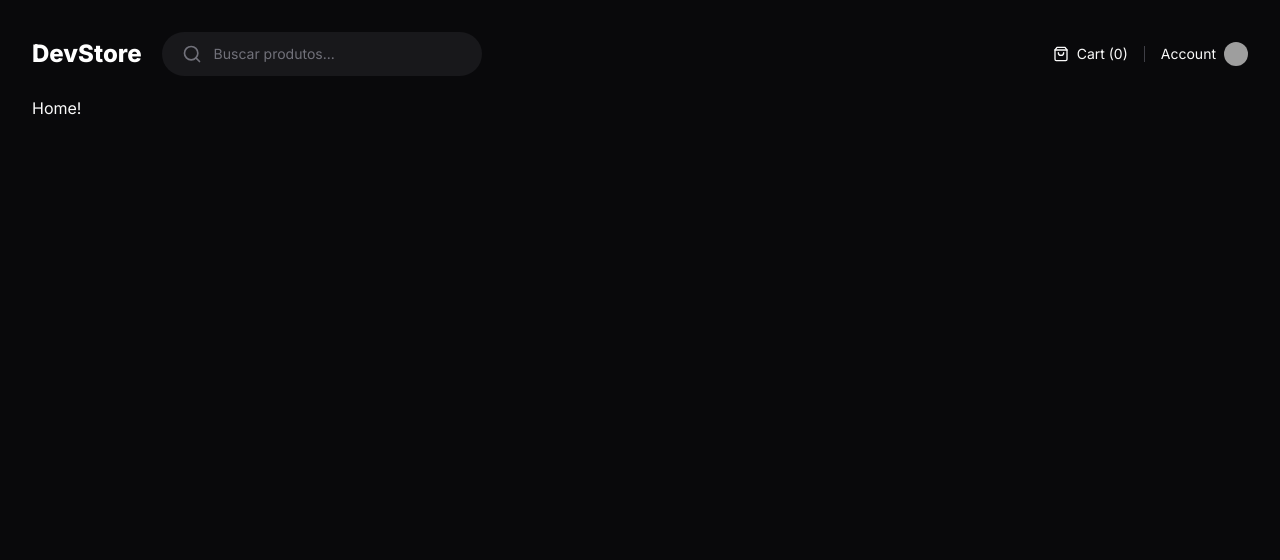
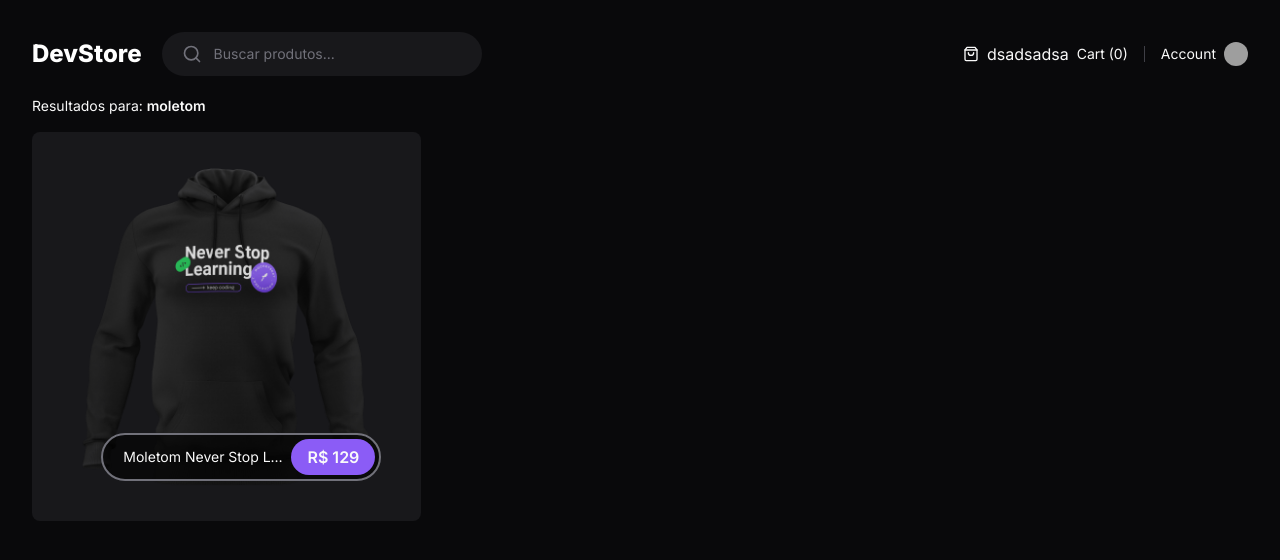
Before and after one commit to iTzRodz/Next13, a Next.js app: page /search in a window 1280 px wide. Shown: the top 560 px of the page. Built offline with nearby package versions, Linux system fonts and the light colour scheme; grey boxes are pictures that could not be loaded.

Commit message:
feat: implement cart context and add to cart functionality

```diff
--- a/src/app/(store)/layout.tsx
+++ b/src/app/(store)/layout.tsx
@@ -1,11 +1,14 @@
 import Header from "@/components/header";
 import { ReactNode } from "react";
+import { CartProvider } from "../contexts/cart-context";
 
 export default function StoreLayout({ children }: { children: ReactNode }) {
   return (
-    <div className="mx-auto grid min-h-screen w-full max-w-[1600px] grid-rows-app gap-5 px-8 py-8">
-      <Header/>
-      {children}
-    </div>
+    <CartProvider>
+      <div className="mx-auto grid min-h-screen w-full max-w-[1600px] grid-rows-app gap-5 px-8 py-8">
+        <Header/>
+        {children}
+      </div>
+    </CartProvider>
   )
 }
--- /dev/null
+++ b/src/app/(store)/product/[slug]/opengraph-image.tsx
@@ -0,0 +1,51 @@
+import { api } from '@/data/api'
+import { Product } from '@/data/types/product'
+import { env } from '@/env'
+import colors from 'tailwindcss/colors'
+import { ImageResponse } from 'next/og'
+import Image from 'next/image'
+
+export const runtime = 'edge'
+
+export const alt = 'About Acme'
+export const size = {
+  width: 1200,
+  height: 630,
+}
+
+export const contentType = 'image/png'
+
+async function getProduct(slug: string): Promise<Product> {
+  const response = await api(`/products/${slug}`, {
+    next: {
+      revalidate: 60 * 60 //1 hour
+    }
+  })
+
+  const products = await response.json()
+  return products
+}
+
+export default async function OgImage({ params } : { params : { slug: string } }) {
+  const product = await getProduct(params.slug)
+
+  const productImageURL = new URL(product.image, env.APP_URL).toString()
+
+  return new ImageResponse(
+    (
+      <div
+        style={{
+          background: colors.zinc[950],
+          width: '100%',
+          height: '100%',
+          display: 'flex',
+          flexDirection: 'column'
+
+        }}
+      >
+       <img src={productImageURL} alt='' style={{ width: '100%' }}/>
+      </div>
+    )
+
+  )
+}
--- a/src/app/(store)/product/[slug]/page.tsx
+++ b/src/app/(store)/product/[slug]/page.tsx
@@ -1,3 +1,4 @@
+import AddToCartButton from "@/components/add-to-cart-button";
 import { api } from "@/data/api";
 import { Product } from "@/data/types/product";
 import { Metadata } from "next";
@@ -25,6 +26,15 @@ export async function generateMetadata({ params }: ProductProps): Promise<Metada
   return {
     title: product.title
   }
+}
+
+export async function generateStaticParams() {
+  const response = await api('/products/featured')
+  const products: Product[] = await response.json()
+
+  return products.map(product => {
+    return { slug: product.slug }
+  })
 }
 
 export default async function ProductPage({ params }: ProductProps) {
@@ -57,7 +67,7 @@ export default async function ProductPage({ params }: ProductProps) {
             })}
           </span>
           <span className="text-sm text-zinc-400">
-            {(product.price / 12).toLocaleString('pt-BR', {
+            Em até 12x s/ juros de {' '} {(product.price / 12).toLocaleString('pt-BR', {
               style: 'currency',
               currency: 'BRL'
             })}
@@ -75,7 +85,7 @@ export default async function ProductPage({ params }: ProductProps) {
           </div>
         </div>
 
-        <button type="button" className="mt-8 flex h-12 items-center justify-center rounded-full bg-emerald-600 text-white">Adicionar ao carrinho</button>
+        <AddToCartButton productId={product.id}/>
       </div>
 
     </div>
--- a/src/app/(store)/search/page.tsx
+++ b/src/app/(store)/search/page.tsx
@@ -1,9 +1,39 @@
+import Image from "next/image";
+import Link from "next/link";
+
 export default async function Search() {
-  await new Promise((resolve) => setTimeout(resolve, 2000))
   return (
-    <div>
-      <h1>Home!</h1>
+    <div className="flex flex-col gap-4">
+      <p className="text-sm">
+        Resultados para: <span className="font-semibold">moletom</span>
+      </p>
+
+      <div className="grid grid-cols-3 gap-6">
+        <Link
+          href={`/product/moletom-never-stop-learning`}
+          className="group relative  rounded-lg bg-zinc-900 overflow-hidden flex justify-center items-end"
+        >
+          <Image
+            src="/moletom-never-stop-learning.png"
+            width={480}
+            height={480}
+            alt=""
+            quality={100}
+            className="group-hover:scale-105 transition-transform duration-500"
+          />
+          <div className="absolute bottom-10 right-10 h-12 flex items-center gap-2 max-w-[280px] rounded-full border-2 border-zinc-500 bg-black/60 p-1 pl-5">
+            <span className="text-sm truncate">Moletom Never Stop Learning</span>
+            <span className="flex h-full items-center justify-center rounded-full bg-violet-500 px-4 font-semibold">
+              {Number(129).toLocaleString('pt-BR', {
+                style: 'currency',
+                currency: 'BRL',
+                minimumFractionDigits: 0,
+                maximumFractionDigits: 0
+              })}
+            </span>
+          </div>
+        </Link>
+      </div>
     </div>
   )
-
 }
--- /dev/null
+++ b/src/app/api/products/search/route.ts
@@ -0,0 +1,19 @@
+import { z } from "zod"
+import type { NextRequest } from "next/server"
+import data from "../data.json"
+
+export async function GET(
+  request: NextRequest,
+
+  ) {
+  await new Promise(resolve => setTimeout(resolve, 2000))
+
+  const {searchParams} = request.nextUrl
+  const query = z.string().parse(searchParams.get('q'))
+
+  const products = data.products.filter(product => {
+    return product.title.toLocaleLowerCase().includes(query.toLocaleLowerCase())
+  })
+
+  return Response.json(products)
+}
--- /dev/null
+++ b/src/app/contexts/cart-context.tsx
@@ -0,0 +1,44 @@
+'use client'
+import { ReactNode, createContext, useContext, useState } from 'react'
+
+interface CartItem {
+  productId: number
+  quantity: number
+}
+
+interface CartContextType {
+  items: CartItem[]
+  addToCart: (productId: number) => void
+}
+
+const CartContext = createContext({} as CartContextType)
+
+export function CartProvider({ children }: { children: ReactNode }) {
+  const [cartItems, setCartItems] = useState<CartItem[]>([])
+
+  function addToCart(productId: number) {
+    setCartItems(state => {
+      const productInCart = state.some(item => item.productId === productId)
+
+      if (productInCart) {
+        return state.map(item => {
+          if (item.productId === productId) {
+            return { ...item, quantity: item.quantity + 1 }
+          } else {
+            return item
+          }
+        })
+      } else {
+        return [...state, { productId, quantity: 1 }]
+      }
+    })
+  }
+
+  return (
+    <CartContext.Provider value={{ items: cartItems, addToCart }}>
+      {children}
+    </CartContext.Provider>
+  )
+}
+
+export const useCart = () => useContext(CartContext)
--- /dev/null
+++ b/src/components/add-to-cart-button.tsx
@@ -0,0 +1,24 @@
+'use client'
+import { useCart } from "@/app/contexts/cart-context"
+
+export interface  AddToCartButtonProps {
+  productId: number
+}
+
+export default function AddToCartButton({productId} : AddToCartButtonProps) {
+  const { addToCart } = useCart()
+
+  function handleAddProductToCart() {
+      addToCart(productId)
+  }
+
+  return (
+    <button
+      type="button"
+      onClick={handleAddProductToCart}
+      className="mt-8 flex h-12 items-center justify-center rounded-full bg-emerald-600 text-white"
+    >
+      Adicionar ao carrinho
+    </button>
+  )
+}
--- /dev/null
+++ b/src/components/cart-widget.tsx
@@ -0,0 +1,14 @@
+'use client'
+import { useCart } from '@/app/contexts/cart-context'
+import { ShoppingBag } from 'lucide-react'
+
+export default function CartWidget() {
+  const {items} = useCart()
+
+  return (
+    <div className="flex items-center gap-2">
+      <ShoppingBag className="h-4 w-4" />dsadsadsa
+      <span className="text-sm">Cart ({items.length})</span>
+    </div>
+  )
+}
--- a/src/components/header.tsx
+++ b/src/components/header.tsx
@@ -1,6 +1,7 @@
 import Link from "next/link";
-import { Search, ShoppingBag } from "lucide-react"
+import { Search } from "lucide-react"
 import Image from "next/image";
+import CartWidget from "./cart-widget";
 
 export default function Header() {
   return (
@@ -10,29 +11,28 @@ export default function Header() {
           DevStore
         </Link>
 
-        <form className="flex w-[320px] items-center gap-3 rounded-full bg-zinc-900 px-5 py-3 ring-zinc-700">
+        <form action="/search" method="get" className="flex w-[320px] items-center gap-3 rounded-full bg-zinc-900 px-5 py-3 ring-zinc-700">
           <Search className="w-5 h-5 text-zinc-500" />
 
           <input
+            name="q"
             placeholder="Buscar produtos..."
             className="flex-1 bg-transparent text-sm outline-none placeholder:text-zinc-500"
+            required
           ></input>
         </form>
       </div>
 
       <div className="flex items-center gap-4">
-        <div className="flex items-center gap-2">
-          <ShoppingBag className="h-4 w-4"/>
-          <span className="text-sm">Cart (0)</span>
-        </div>
+        <CartWidget />
 
-        <div className="w-px h-4 bg-zinc-700"/>
+        <div className="w-px h-4 bg-zinc-700" />
         <Link
           href="/"
           className="flex items-center gap-2 hover:underline"
         >
           <span className="text-sm">Account</span>
-          <Image src={"https://github.com/iTzRodz.png"} className="w-6 h-6 rounded-full" height={24} width={24} alt="My"/>
+          <Image src={"https://github.com/iTzRodz.png"} className="w-6 h-6 rounded-full" height={24} width={24} alt="My" />
         </Link>
       </div>
     </div>
--- a/src/env.ts
+++ b/src/env.ts
@@ -1,7 +1,8 @@
 import { z } from "zod"
 
 const envSchema = z.object({
-  NEXT_PUBLIC_API_BASE_URL: z.string().url()
+  NEXT_PUBLIC_API_BASE_URL: z.string().url(),
+  APP_URL: z.string().url(),
 })
 
 const parsedEnv = envSchema.safeParse(process.env)
```
Also changed, not shown: .eslintrc.json.
